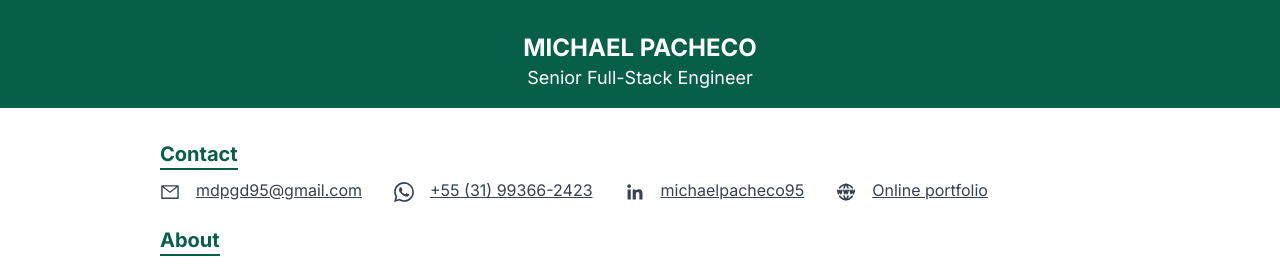
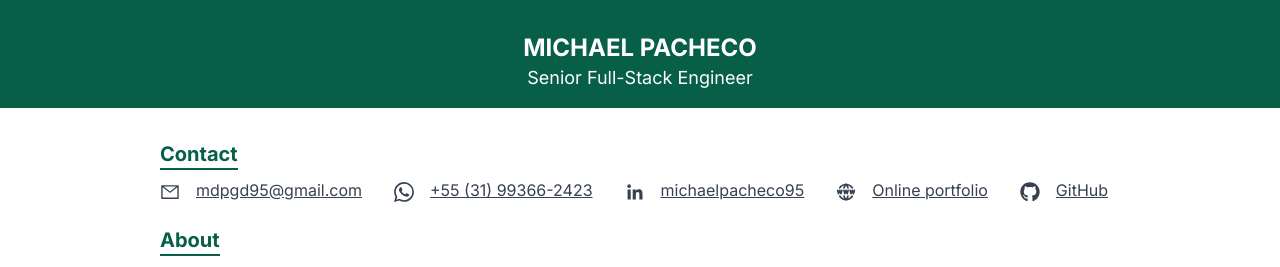
Before and after one commit to Pacheco95/resume, a Next.js app: page / in a window 1280 px wide. Shown: the top 267 px of the page. Built offline with nearby package versions, Linux system fonts and the light colour scheme.

Commit message:
feat: add github contact

```diff
--- a/src/app/containers/Contact.tsx
+++ b/src/app/containers/Contact.tsx
@@ -4,6 +4,7 @@ import { TbWorldWww } from "react-icons/tb";
 import { Section } from "@/app/containers";
 import { AiOutlineMail } from "react-icons/ai";
 import { BiLogoLinkedin } from "react-icons/bi";
+import { FaGithub } from "react-icons/fa";
 
 export interface ContactProps {}
 
@@ -28,6 +29,11 @@ const contacts = [
     icon: TbWorldWww,
     text: "Online portfolio",
   },
+  {
+    href: "https://github.com/Pacheco95",
+    icon: FaGithub,
+    text: "GitHub",
+  },
 ];
 
 const Contact = ({}: ContactProps) => (
```
Also changed, not shown: 1 other file (tests, documents, lock files or other folders).
